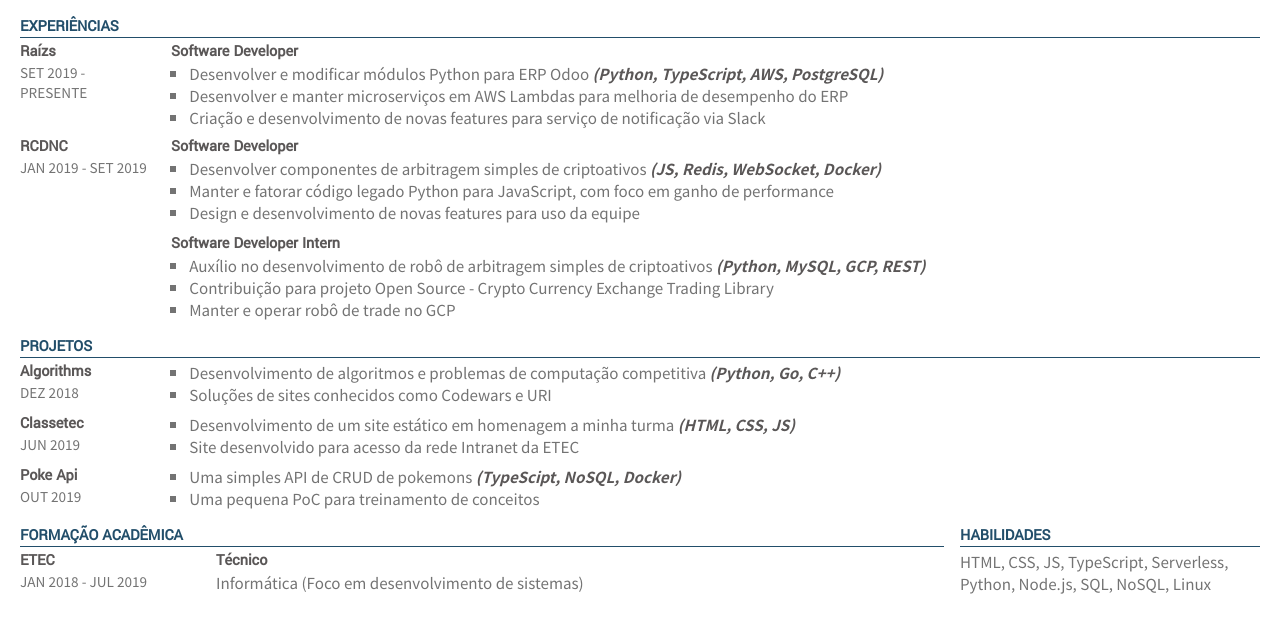
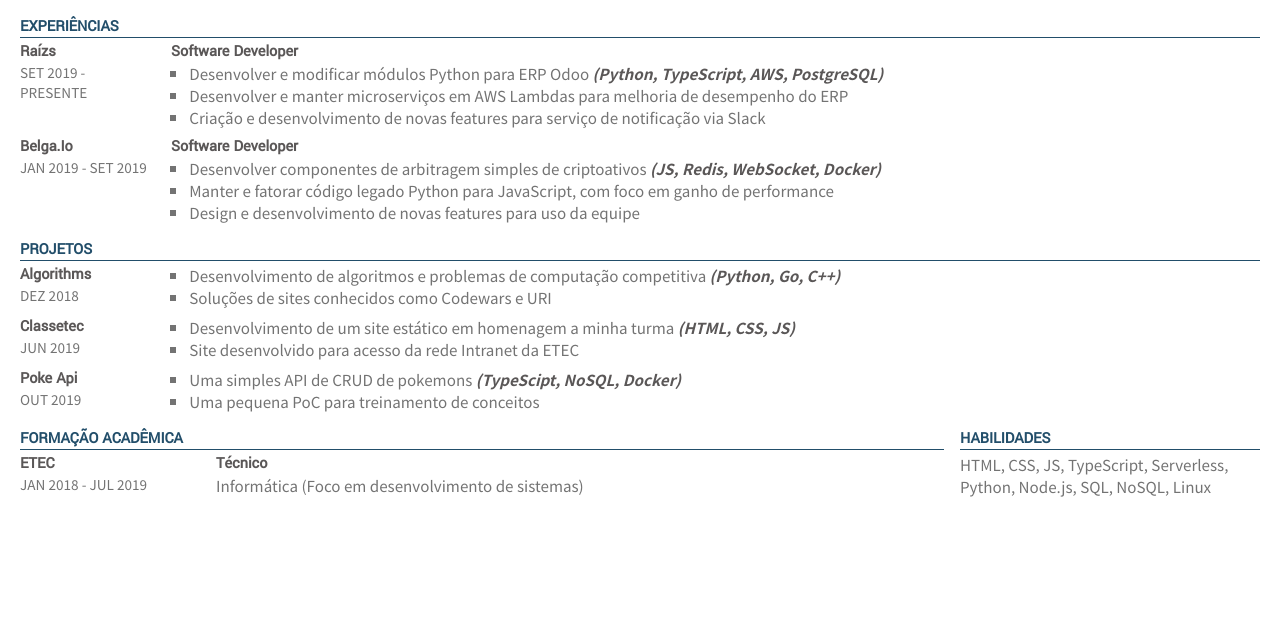
Before and after one commit to palharez/resume, a plain HTML site: page index.html in a window 1280 px wide. Shown: the part 102-734 px from the top of the page. Drawn offline with Linux system fonts and the light colour scheme; a web font is replaced by a local one.

Commit message:
update company name

```diff
--- a/index.html
+++ b/index.html
@@ -44,7 +44,7 @@
         </div>
         <div class="experienceItem">
           <div class="leftColumn">
-            <span class="companyName">RCDNC</span>
+            <span class="companyName">Belga.io</span>
             <span class="dateRange">JAN 2019 - SET 2019</span>
           </div>
           <span class="rightColumn">
@@ -62,20 +62,6 @@
                 Design e desenvolvimento de novas features para uso da equipe
               </li>
             </ul>
-            <span class="jobTitle">Software Developer Intern</span>
-            <ul class="jobDescription">
-              <li>
-                Auxílio no desenvolvimento de robô de arbitragem simples de
-                criptoativos
-                <span class="accent">(Python, MySQL, GCP, REST)</span>
-              </li>
-              <li>
-                Contribuição para projeto Open Source - Crypto Currency Exchange
-                Trading Library
-              </li>
-              <li>Manter e operar robô de trade no GCP</li>
-            </ul>
-          </span>
         </div>
       </div>
       <!-- Projects -->
```
